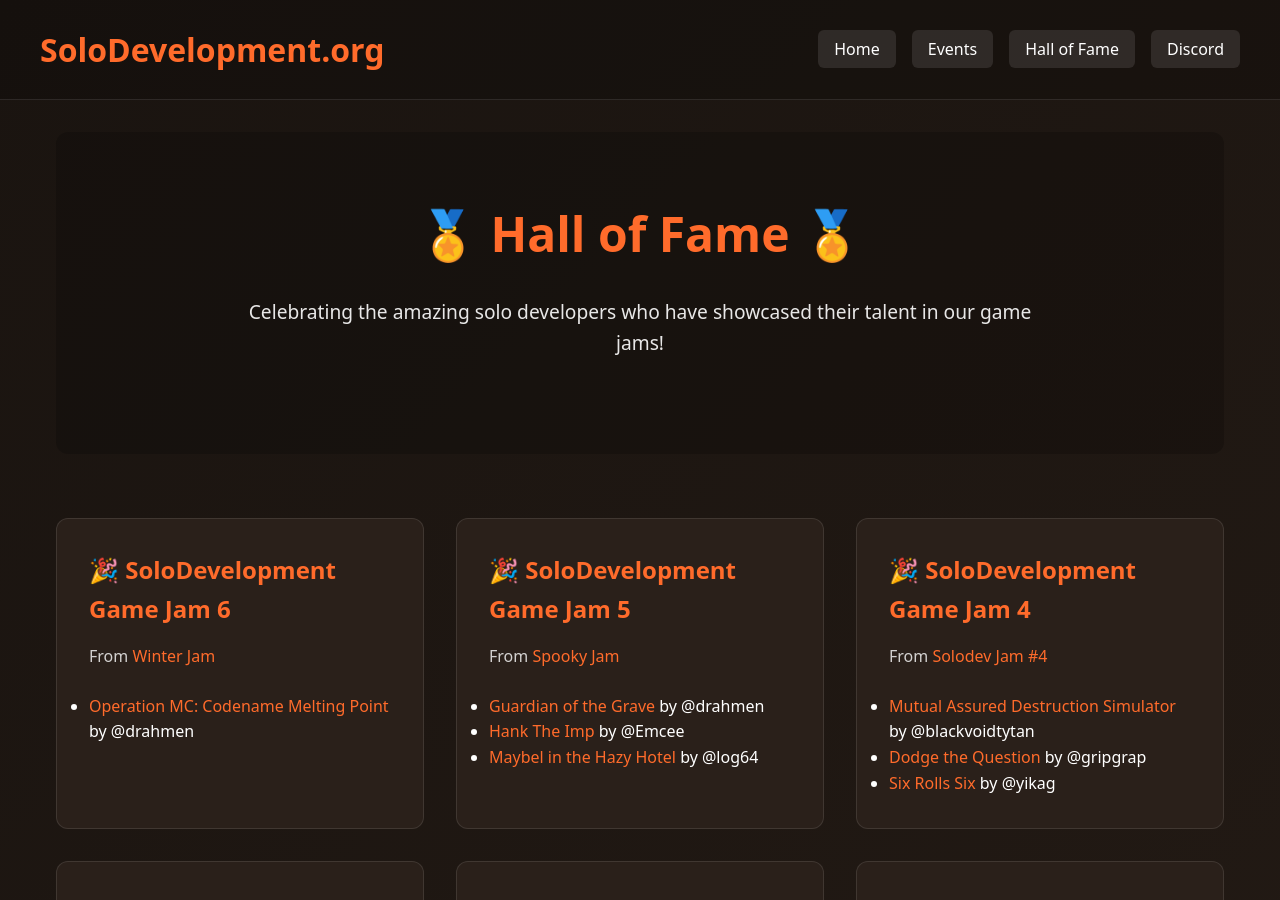
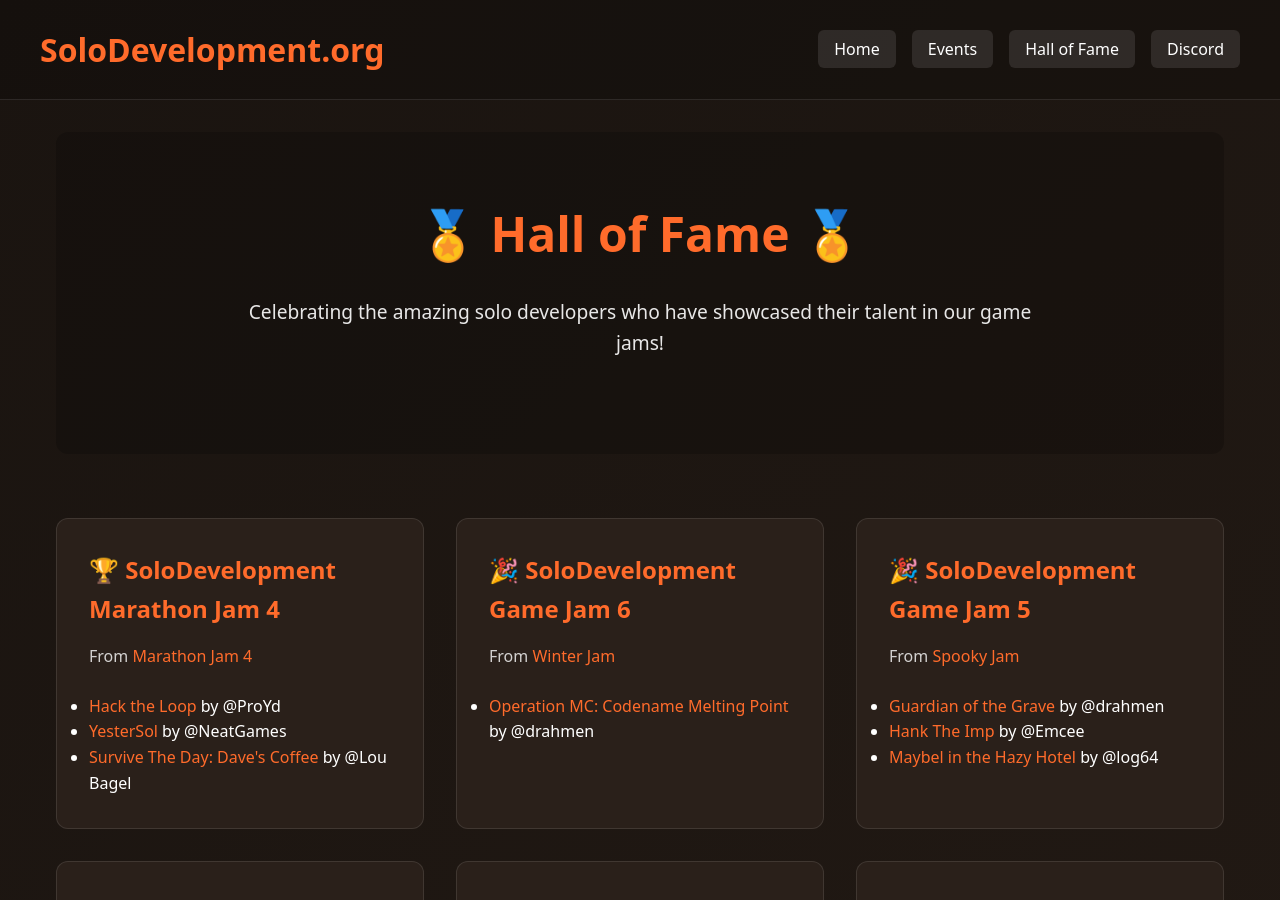
Before and after one commit to SoloDevelopmentCommunity/solodevelopmentcommunity.github.io, a Jekyll site: the page built from hall-of-fame/index.html, in a window 1280 px wide and 900 px high. Built offline with Jekyll 4.4.1, drawn with Linux system fonts in a browser that asks for light colours.

Commit message:
updated hall of fame

```diff
--- a/hall-of-fame/index.html
+++ b/hall-of-fame/index.html
@@ -14,6 +14,16 @@ description: Celebrating outstanding solo developer projects
 
     <section class="features">
         <div class="cards-grid">
+            <div class="card">
+                <h3>🏆 SoloDevelopment Marathon Jam 4</h3>
+                <p>From <a href="https://itch.io/jam/solodev-marathon-jam-4">Marathon Jam 4</a></p>
+                <ul>
+                    <li><a href="https://proyd.itch.io/hack-the-loop">Hack the Loop</a> by @ProYd</li>
+                    <li><a href="https://neatgames.itch.io/yestersol">YesterSol</a> by @NeatGames</li>
+                    <li><a href="https://loubagel.itch.io/daves-coffee">Survive The Day: Dave's Coffee</a> by @Lou Bagel</li>
+                </ul>
+            </div>
+
             <div class="card">
                 <h3>🎉 SoloDevelopment Game Jam 6</h3>
                 <p>From <a href="https://itch.io/jam/solodevelopment-jam-6-winter-jam">Winter Jam</a></p>
```
